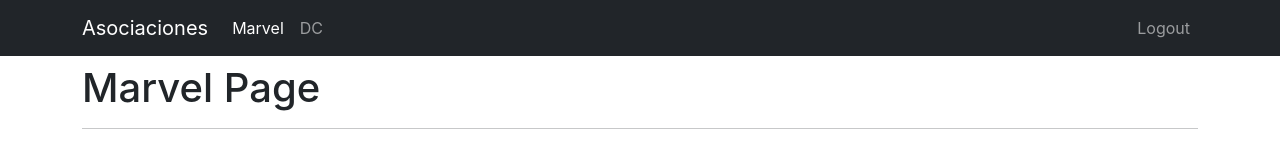
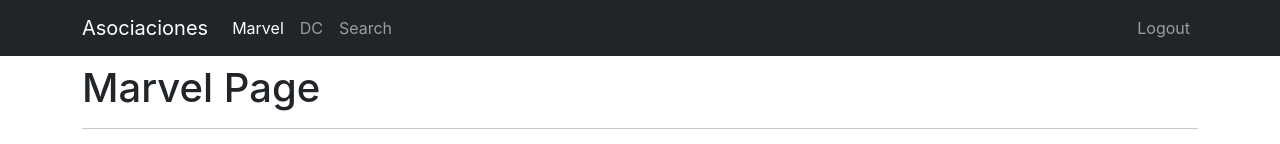
Before and after one commit to jacintoaczz/heroes-app, a React (Vite) app: page /marvel in a window 1280 px wide. Shown: the top 144 px of the page. Built offline with nearby package versions, Linux system fonts and the light colour scheme.

Commit message:
Añadido el link a la vista de busqueda

```diff
--- a/src/components/Navbar.jsx
+++ b/src/components/Navbar.jsx
@@ -28,6 +28,15 @@
             >
               DC
             </NavLink>
+
+            <NavLink
+              activeClassName="active"
+              className="nav-item nav-link"
+              exact
+              to="/search"
+            >
+              Search
+            </NavLink>
           </div>
         </div>
 
```
